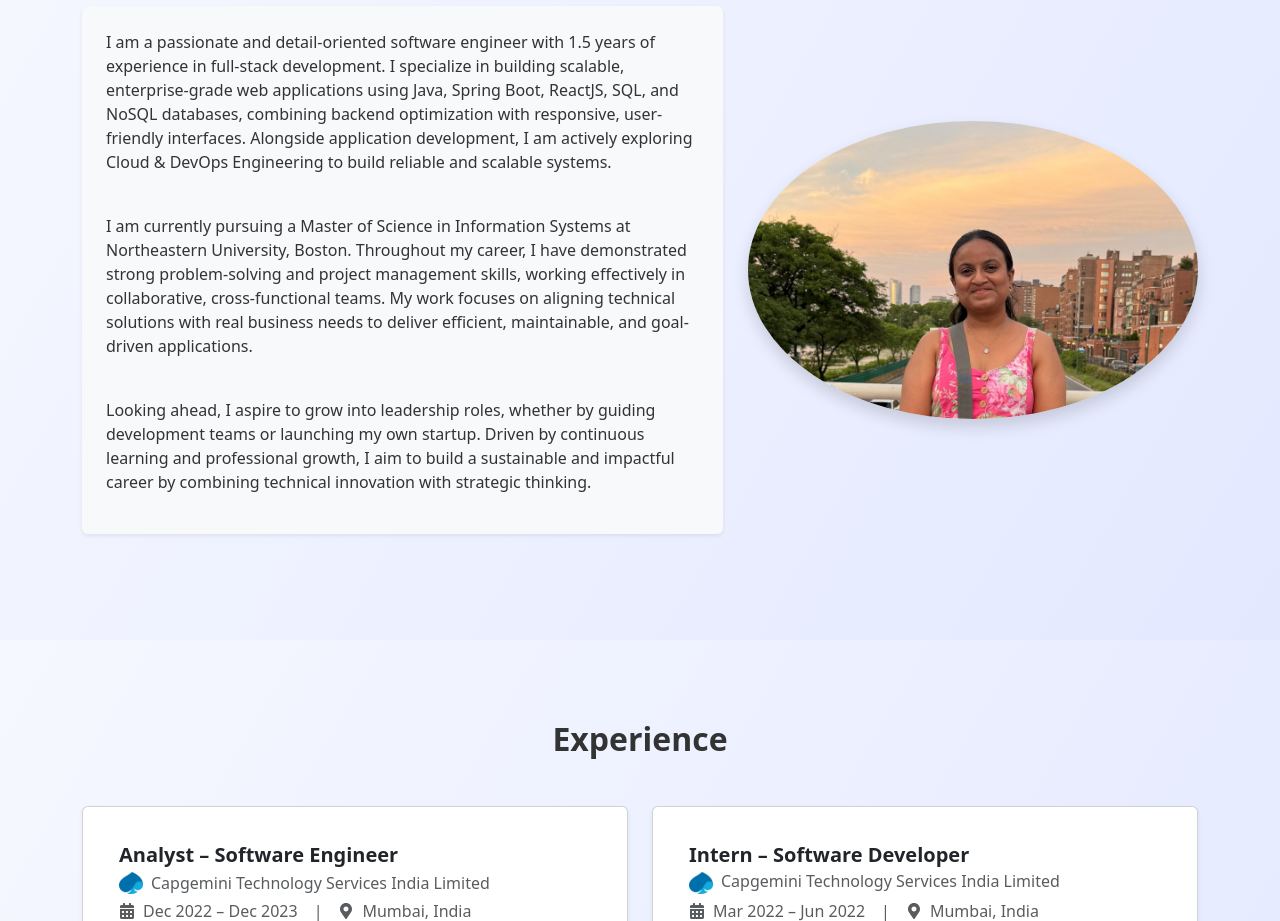
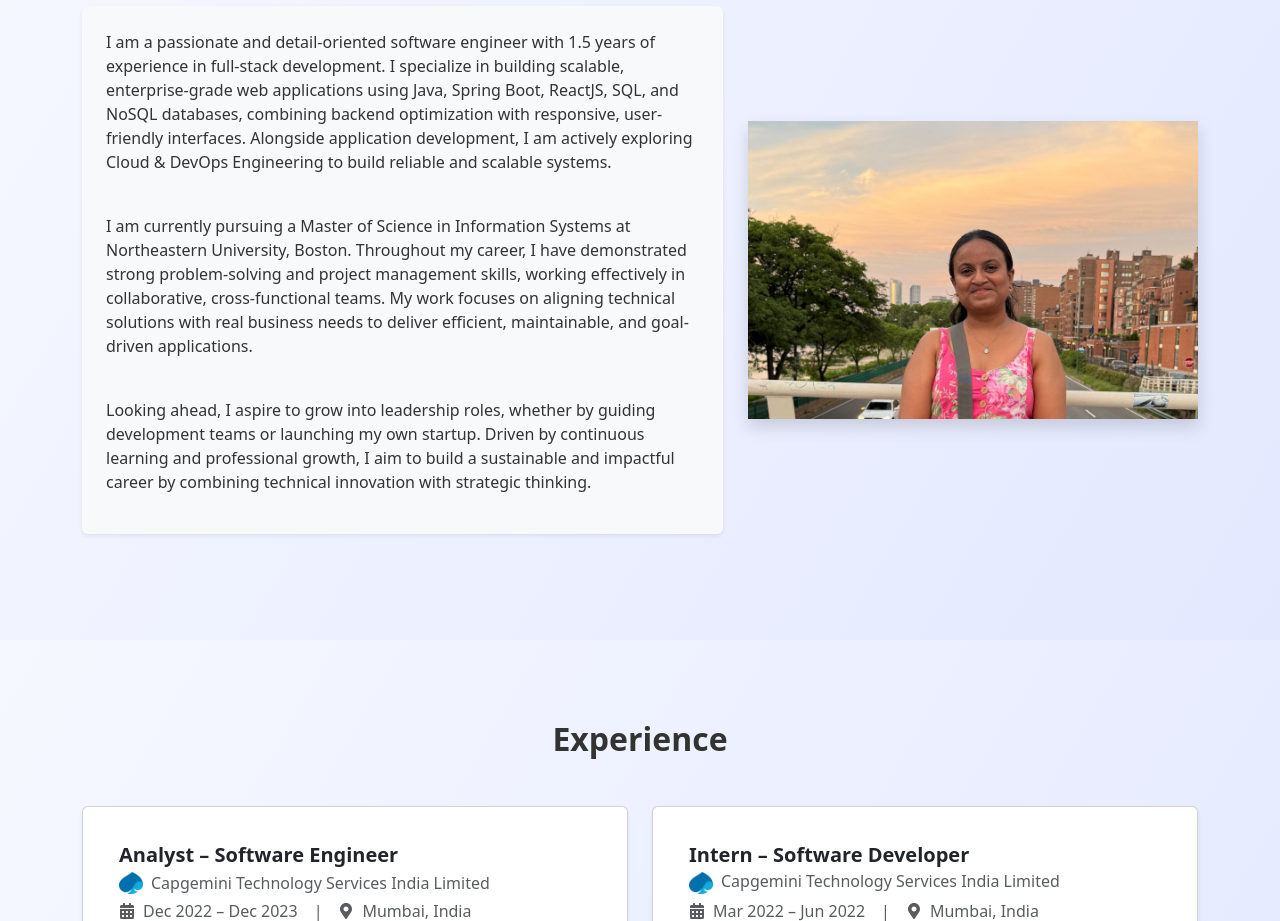
Before and after one commit to Shrutkeerti200/my-portfolio, a React (Create React App) app: page / in a window 1280 px wide. Shown: the part 960-1881 px from the top of the page. Built offline with nearby package versions, Linux system fonts and the light colour scheme.

Commit message:
image and about section updates

```diff
--- a/src/components/About.js
+++ b/src/components/About.js
@@ -23,7 +23,7 @@ function About() {
                         </div>
                     </Col>
                     <Col md={5} className="text-center mt-4 mt-md-0">
-                        <img src="/assets/image1.jpeg" alt="Profile" className="img-fluid rounded-circle shadow" style={{ maxWidth: '450px' }} />
+                        <img src="/assets/image1.jpeg" alt="Profile" className="img-fluid shadow profile-img" style={{ maxWidth: '450px' }} />
                     </Col>
                 </Row>
             </Container>
```
